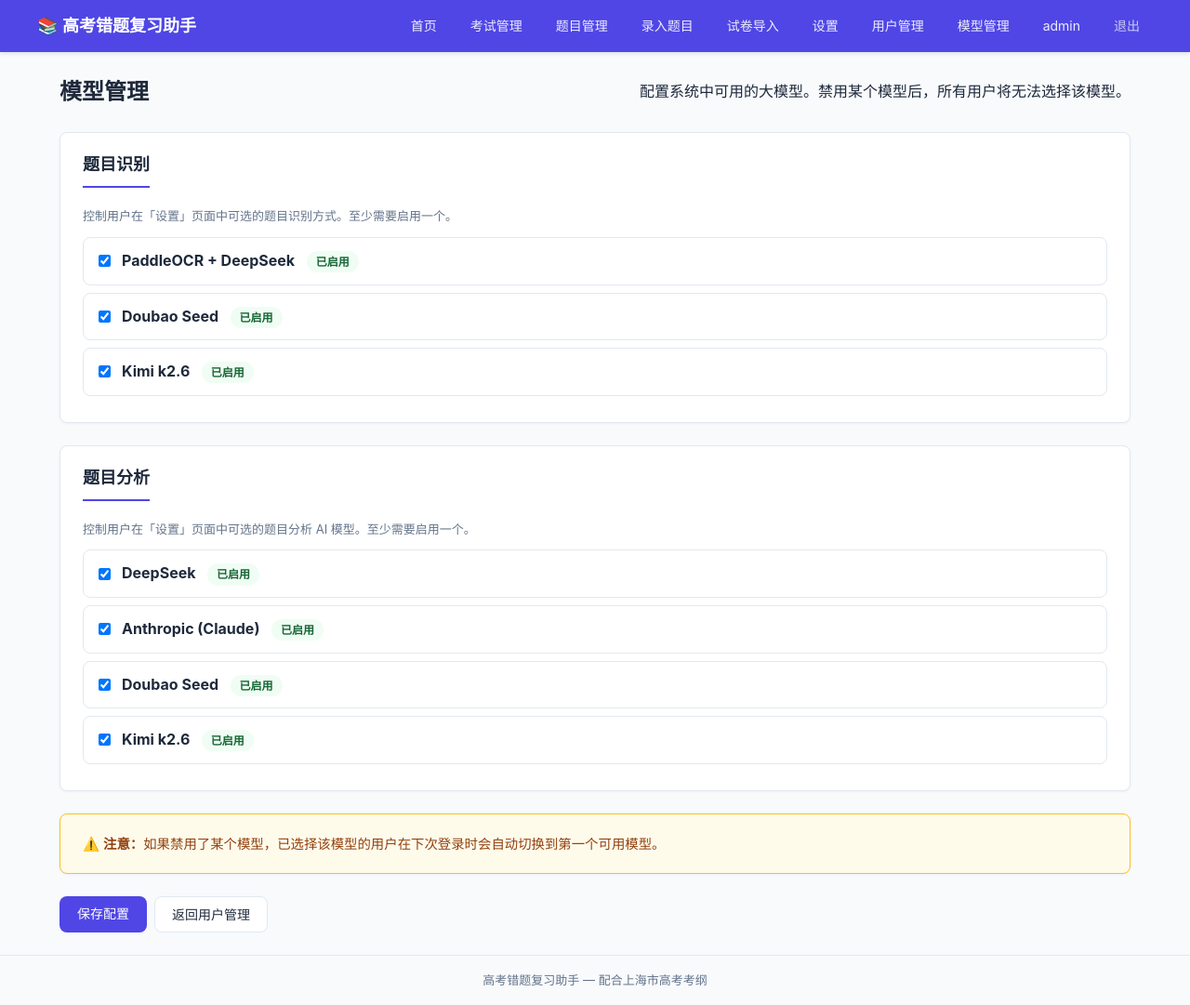
After one commit to GuXiangtong/study, a Flask app: page /admin/models in a window 1280 px wide. The commit adds this page. Shown: the whole page at 93% size. Run offline with Flask 3, Linux system fonts and the light colour scheme; the visitor is signed in with stand-in values (Sample User, id 1); data comes from the database, SQL or seed files in the repository; data that the repository does not hold is empty.

Commit message:
添加管理员模型开关控制

```diff
--- a/models/settings.py
+++ b/models/settings.py
@@ -16,6 +16,10 @@ ANALYSIS_METHODS = {
     'doubao_seed': 'Doubao Seed',
     'kimi': 'Kimi k2.6',
 }
+
+# Default: all models enabled
+_ALL_RECOGNITION_KEYS = list(RECOGNITION_METHODS.keys())
+_ALL_ANALYSIS_KEYS = list(ANALYSIS_METHODS.keys())
 
 
 def get_setting(key, default=None, user_id=None):
@@ -62,3 +66,91 @@ def get_subject_prompts(user_id=None):
 def set_subject_prompts(prompts_dict, user_id=None):
     """保存 {学科名: 个性化提示词} 字典"""
     set_setting('subject_prompts', json.dumps(prompts_dict, ensure_ascii=False), user_id)
+
+
+# ── Global model enablement (admin-only, stored with user_id=0) ──────
+
+_ADMIN_SETTINGS_USER_ID = 0  # Global settings use user_id=0
+
+
+def get_enabled_recognition_methods():
+    """获取管理员启用的题目识别模型列表。返回 key 列表。"""
+    val = get_setting('enabled_recognition_methods', None, user_id=_ADMIN_SETTINGS_USER_ID)
+    if val is None:
+        return list(_ALL_RECOGNITION_KEYS)
+    try:
+        enabled = json.loads(val)
+        # Filter to valid keys only
+        return [k for k in enabled if k in RECOGNITION_METHODS]
+    except (json.JSONDecodeError, TypeError):
+        return list(_ALL_RECOGNITION_KEYS)
+
+
+def set_enabled_recognition_methods(keys):
+    """设置管理员启用的题目识别模型列表。"""
+    valid = [k for k in keys if k in RECOGNITION_METHODS]
+    if not valid:
+        valid = list(_ALL_RECOGNITION_KEYS)  # At least one must be enabled
+    set_setting('enabled_recognition_methods',
+                json.dumps(valid, ensure_ascii=False),
+                user_id=_ADMIN_SETTINGS_USER_ID)
+
+
+def get_enabled_analysis_methods():
+    """获取管理员启用的题目分析模型列表。返回 key 列表。"""
+    val = get_setting('enabled_analysis_methods', None, user_id=_ADMIN_SETTINGS_USER_ID)
+    if val is None:
+        return list(_ALL_ANALYSIS_KEYS)
+    try:
+        enabled = json.loads(val)
+        return [k for k in enabled if k in ANALYSIS_METHODS]
+    except (json.JSONDecodeError, TypeError):
+        return list(_ALL_ANALYSIS_KEYS)
+
+
+def set_enabled_analysis_methods(keys):
+    """设置管理员启用的题目分析模型列表。"""
+    valid = [k for k in keys if k in ANALYSIS_METHODS]
+    if not valid:
+        valid = list(_ALL_ANALYSIS_KEYS)  # At least one must be enabled
+    set_setting('enabled_analysis_methods',
+                json.dumps(valid, ensure_ascii=False),
+                user_id=_ADMIN_SETTINGS_USER_ID)
+
+
+def get_available_recognition_methods():
+    """获取用户可选的题目识别方法（已被管理员启用的）。返回 {key: label} 字典。"""
+    enabled = get_enabled_recognition_methods()
+    return {k: v for k, v in RECOGNITION_METHODS.items() if k in enabled}
+
+
+def get_available_analysis_methods():
+    """获取用户可选的题目分析方法（已被管理员启用的）。返回 {key: label} 字典。"""
+    enabled = get_enabled_analysis_methods()
+    return {k: v for k, v in ANALYSIS_METHODS.items() if k in enabled}
+
+
+def fix_user_model_settings(user_id):
+    """检查用户当前选择的模型是否仍被启用，若已禁用则自动切换到第一个可用模型。
+
+    在用户登录时调用。返回是否有修改。
+    """
+    changed = False
+
+    # Check recognition method
+    current_recognition = get_recognition_method(user_id)
+    enabled_recognition = get_enabled_recognition_methods()
+    if current_recognition not in enabled_recognition:
+        new_method = enabled_recognition[0] if enabled_recognition else 'paddleocr_deepseek'
+        set_setting('recognition_method', new_method, user_id=user_id)
+        changed = True
+
+    # Check analysis method
+    current_analysis = get_analysis_method(user_id)
+    enabled_analysis = get_enabled_analysis_methods()
+    if current_analysis not in enabled_analysis:
+        new_method = enabled_analysis[0] if enabled_analysis else 'deepseek'
+        set_setting('analysis_method', new_method, user_id=user_id)
+        changed = True
+
+    return changed
--- a/routes/admin.py
+++ b/routes/admin.py
@@ -1,5 +1,8 @@
 from flask import Blueprint, render_template, request, redirect, url_for, flash, session
 from models.user import list_all_users, create_user, delete_user, update_password, count_admins, get_user_by_id
+from models.settings import (RECOGNITION_METHODS, ANALYSIS_METHODS,
+                             get_enabled_recognition_methods, set_enabled_recognition_methods,
+                             get_enabled_analysis_methods, set_enabled_analysis_methods)
 from utils.decorators import admin_required
 
 admin_bp = Blueprint('admin', __name__, url_prefix='/admin')
@@ -75,3 +78,28 @@ def delete_user_route(user_id):
     delete_user(user_id)
     flash(f'用户「{target["username"]}」及其所有数据已删除', 'success')
     return redirect(url_for('admin.users'))
+
+
+@admin_bp.route('/models', methods=['GET', 'POST'])
+@admin_required
+def models_config():
+    """管理员配置哪些大模型可供用户选择。"""
+    if request.method == 'POST':
+        # Get checked recognition methods from form
+        recognition_keys = request.form.getlist('recognition_methods')
+        analysis_keys = request.form.getlist('analysis_methods')
+
+        set_enabled_recognition_methods(recognition_keys)
+        set_enabled_analysis_methods(analysis_keys)
+
+        flash('模型配置已保存', 'success')
+        return redirect(url_for('admin.models_config'))
+
+    enabled_recognition = get_enabled_recognition_methods()
+    enabled_analysis = get_enabled_analysis_methods()
+
+    return render_template('admin/models.html',
+                           recognition_methods=RECOGNITION_METHODS,
+                           analysis_methods=ANALYSIS_METHODS,
+                           enabled_recognition=enabled_recognition,
+                           enabled_analysis=enabled_analysis)
--- a/routes/auth.py
+++ b/routes/auth.py
@@ -1,5 +1,6 @@
 from flask import Blueprint, render_template, request, redirect, url_for, flash, session
 from models.user import verify_user, get_user_by_id, update_password
+from models.settings import fix_user_model_settings
 from utils.decorators import login_required
 
 auth_bp = Blueprint('auth', __name__, url_prefix='/auth')
@@ -22,6 +23,10 @@ def login():
         session.clear()
         session['user_id'] = user['id']
         session['username'] = user['username']
+
+        # Fix model settings if admin disabled a model the user had selected
+        fix_user_model_settings(user['id'])
+
         if user.get('must_change_password'):
             flash('首次登录，请修改初始密码', 'warning')
             return redirect(url_for('auth.change_password'))
--- /dev/null
+++ b/templates/admin/models.html
@@ -0,0 +1,87 @@
+{% extends "base.html" %}
+{% block title %}模型管理 - 高考错题复习助手{% endblock %}
+
+{% block content %}
+<div class="page-header">
+    <h1>模型管理</h1>
+    <p>配置系统中可用的大模型。禁用某个模型后，所有用户将无法选择该模型。</p>
+</div>
+
+<form method="POST">
+    <div class="card" style="margin-bottom:24px;">
+        <h2>题目识别</h2>
+        <p class="form-hint" style="margin-bottom:12px;">
+            控制用户在「设置」页面中可选的题目识别方式。至少需要启用一个。
+        </p>
+        {% for key, label in recognition_methods.items() %}
+        <label class="checkbox-card" style="display:flex;align-items:center;gap:12px;padding:12px 16px;border:1px solid var(--border);border-radius:8px;margin-bottom:8px;cursor:pointer;">
+            <input type="checkbox" name="recognition_methods" value="{{ key }}"
+                   {% if key in enabled_recognition %}checked{% endif %}>
+            <div>
+                <strong>{{ label }}</strong>
+                {% if key in enabled_recognition %}
+                <span class="badge" style="background:#f0fdf4;color:#166534;margin-left:8px;">已启用</span>
+                {% else %}
+                <span class="badge" style="background:#fef2f2;color:#991b1b;margin-left:8px;">已禁用</span>
+                {% endif %}
+            </div>
+        </label>
+        {% endfor %}
+    </div>
+
+    <div class="card" style="margin-bottom:24px;">
+        <h2>题目分析</h2>
+        <p class="form-hint" style="margin-bottom:12px;">
+            控制用户在「设置」页面中可选的题目分析 AI 模型。至少需要启用一个。
+        </p>
+        {% for key, label in analysis_methods.items() %}
+        <label class="checkbox-card" style="display:flex;align-items:center;gap:12px;padding:12px 16px;border:1px solid var(--border);border-radius:8px;margin-bottom:8px;cursor:pointer;">
+            <input type="checkbox" name="analysis_methods" value="{{ key }}"
+                   {% if key in enabled_analysis %}checked{% endif %}>
+            <div>
+                <strong>{{ label }}</strong>
+                {% if key in enabled_analysis %}
+                <span class="badge" style="background:#f0fdf4;color:#166534;margin-left:8px;">已启用</span>
+                {% else %}
+                <span class="badge" style="background:#fef2f2;color:#991b1b;margin-left:8px;">已禁用</span>
+                {% endif %}
+            </div>
+        </label>
+        {% endfor %}
+    </div>
+
+    <div class="card" style="background:#fffbeb;border-color:#fbbf24;margin-bottom:24px;">
+        <p style="margin:0;color:#92400e;font-size:0.9em;">
+            ⚠️ <strong>注意：</strong>如果禁用了某个模型，已选择该模型的用户在下次登录时会自动切换到第一个可用模型。
+        </p>
+    </div>
+
+    <div class="form-actions">
+        <button type="submit" class="btn btn-primary">保存配置</button>
+        <a href="{{ url_for('admin.users') }}" class="btn btn-secondary">返回用户管理</a>
+    </div>
+</form>
+{% endblock %}
+
+{% block scripts %}
+<script>
+(function() {
+    // Prevent form submission if no checkbox is checked in a section
+    document.querySelector('form').addEventListener('submit', function(e) {
+        var recChecked = document.querySelectorAll('input[name="recognition_methods"]:checked');
+        var anaChecked = document.querySelectorAll('input[name="analysis_methods"]:checked');
+
+        if (recChecked.length === 0) {
+            e.preventDefault();
+            alert('题目识别至少需要启用一个模型');
+            return;
+        }
+        if (anaChecked.length === 0) {
+            e.preventDefault();
+            alert('题目分析至少需要启用一个模型');
+            return;
+        }
+    });
+})();
+</script>
+{% endblock %}
--- a/templates/base.html
+++ b/templates/base.html
@@ -27,6 +27,7 @@
                 <a href="{{ url_for('settings.index') }}">设置</a>
                 {% if current_user.is_admin %}
                 <a href="{{ url_for('admin.users') }}">用户管理</a>
+                <a href="{{ url_for('admin.models_config') }}">模型管理</a>
                 {% endif %}
                 <a href="{{ url_for('auth.change_password') }}">{{ current_user.username }}</a>
                 <a href="{{ url_for('auth.logout') }}" class="nav-logout">退出</a>
```
Also changed, not shown: routes/settings.py (+14 -6 lines).
